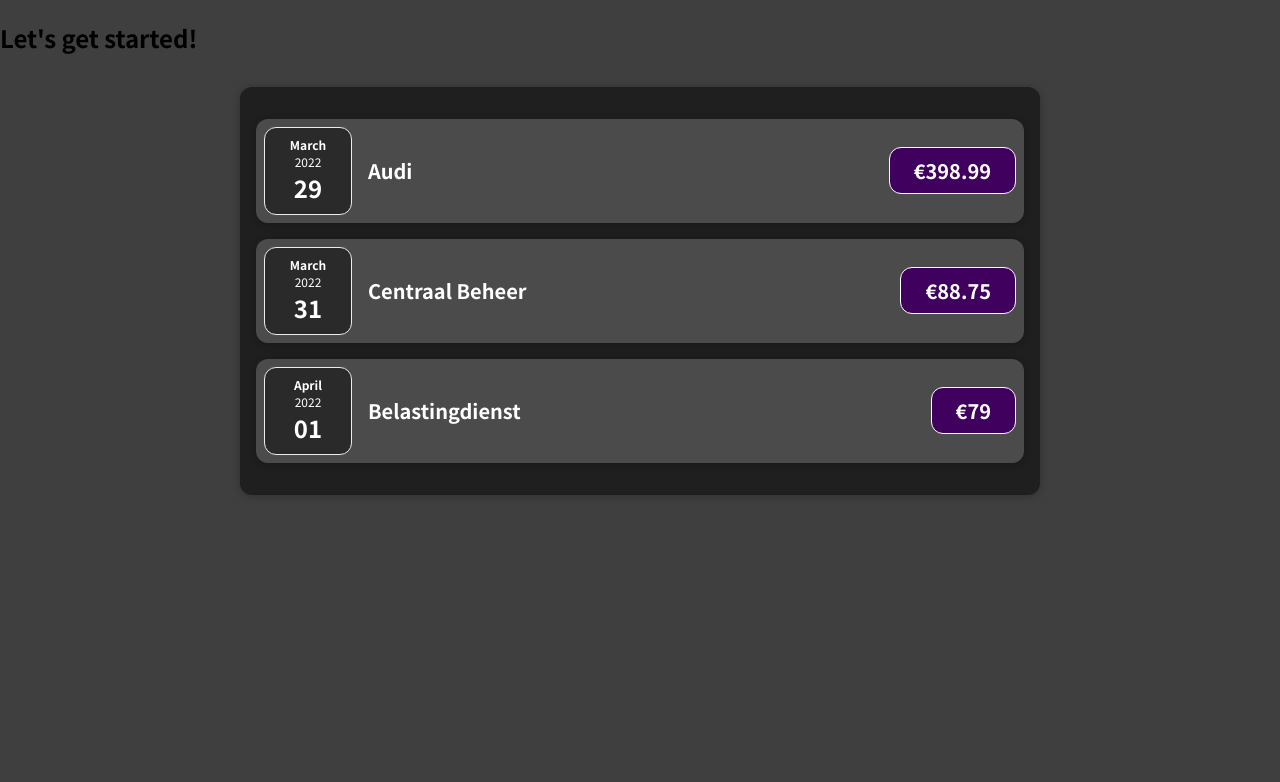
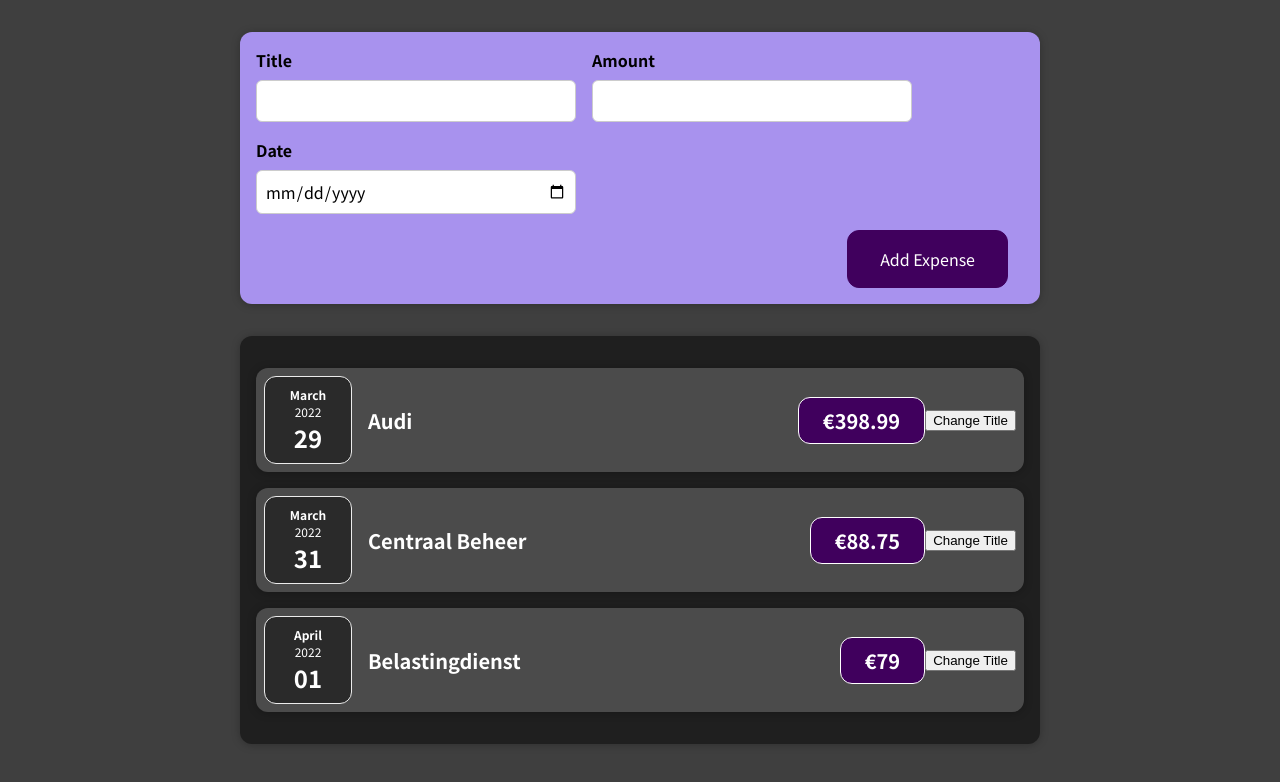
Before and after one commit to NiloyanSellathurai02/React-Learning-Course, a React (Create React App) app: page / in a window 1280 px wide. Shown: the top 782 px of the page. Built offline with nearby package versions, Linux system fonts and the light colour scheme.

Commit message:
learned about UserInputs with forms

```diff
--- a/src/App.js
+++ b/src/App.js
@@ -1,5 +1,6 @@
 import Expenses from "./components/Expenses/Expenses";
 
+import NewExpense from "./components/NewExpense/NewExpense";
 const App = () => {
   const data = [
     {
@@ -20,7 +21,7 @@
   ];
   return (
     <div>
-      <h2>Let's get started!</h2>
+      <NewExpense />
       <Expenses items={data} />
     </div>
   );
--- a/src/components/Expenses/ExpenseItem.js
+++ b/src/components/Expenses/ExpenseItem.js
@@ -1,16 +1,24 @@
+import React, { useState } from "react";
+
 import ExpenseDate from "./ExpenseDate";
 import "./ExpenseItem.css";
 import "./ExpenseDate.css";
 import Card from "../UI/Card";
 
 const ExpenseItem = (props) => {
+  const [title, setTitle] = useState(props.title);
+
+  const clickHandler = () => {
+    setTitle("Updated!!");
+  };
   return (
     <Card className="expense-item">
       <ExpenseDate date={props.date} />
       <div className="expense-item__description">
-        <h2>{props.title}</h2>
+        <h2>{title}</h2>
         <div className="expense-item__price">€{props.amount}</div>
       </div>
+      <button onClick={clickHandler}>Change Title</button>
     </Card>
   );
 };
--- /dev/null
+++ b/src/components/NewExpense/ExpenseForm.css
@@ -0,0 +1,26 @@
+.new-expense__controls {
+  display: flex;
+  flex-wrap: wrap;
+  gap: 1rem;
+  margin-bottom: 1rem;
+  text-align: left;
+}
+
+.new-expense__control label {
+  font-weight: bold;
+  margin-bottom: 0.5rem;
+  display: block;
+}
+
+.new-expense__control input {
+  font: inherit;
+  padding: 0.5rem;
+  border-radius: 6px;
+  border: 1px solid #ccc;
+  width: 20rem;
+  max-width: 100%;
+}
+
+.new-expense__actions {
+  text-align: right;
+}
--- /dev/null
+++ b/src/components/NewExpense/ExpenseForm.js
@@ -0,0 +1,55 @@
+import React, { useState } from "react";
+
+import "./ExpenseForm.css";
+
+const ExpenseForm = () => {
+  const [enteredTitle, setEnteredTitle] = useState("");
+  const [enteredAmount, setEnteredAmount] = useState("");
+  const [enteredDate, setEnteredDate] = useState("");
+
+  const titleChangeHandler = (event) => {
+    setEnteredTitle(event.target.value);
+  };
+
+  const amountChangeHandler = (event) => {
+    setEnteredAmount(event.target.value);
+  };
+
+  const dateChangeHandler = (event) => {
+    setEnteredDate(event.target.value);
+  };
+
+  return (
+    <form>
+      <div className="new-expense__controls">
+        <div className="new-expense__control">
+          <label>Title</label>
+          <input type="text" onChange={titleChangeHandler} />
+        </div>
+        <div className="new-expense__control">
+          <label>Amount</label>
+          <input
+            type="number"
+            min="0.01"
+            step="0.01"
+            onChange={amountChangeHandler}
+          />
+        </div>
+        <div className="new-expense__control">
+          <label>Date</label>
+          <input
+            type="date"
+            min="2019-01-01"
+            max="2023-12-31"
+            onChange={dateChangeHandler}
+          />
+        </div>
+      </div>
+      <div className="new-expense__actions">
+        <button type="submit">Add Expense</button>
+      </div>
+    </form>
+  );
+};
+
+export default ExpenseForm;
--- /dev/null
+++ b/src/components/NewExpense/NewExpense.css
@@ -0,0 +1,38 @@
+.new-expense {
+  background-color: #a892ee;
+  padding: 1rem;
+  margin: 2rem auto;
+  width: 50rem;
+  max-width: 95%;
+  border-radius: 12px;
+  text-align: center;
+  box-shadow: 0 1px 8px rgba(0, 0, 0, 0.25);
+}
+
+.new-expense button {
+  font: inherit;
+  cursor: pointer;
+  padding: 1rem 2rem;
+  border: 1px solid #40005d;
+  background-color: #40005d;
+  color: white;
+  border-radius: 12px;
+  margin-right: 1rem;
+}
+
+.new-expense button:hover,
+.new-expense button:active {
+  background-color: #510674;
+  border-color: #510674;
+}
+
+.new-expense button.alternative {
+  color: #220131;
+  border-color: transparent;
+  background-color: transparent;
+}
+
+.new-expense button.alternative:hover,
+.new-expense button.alternative:active {
+  background-color: #ddb3f8;
+}
--- /dev/null
+++ b/src/components/NewExpense/NewExpense.js
@@ -0,0 +1,13 @@
+import React from "react";
+
+import "./NewExpense.css";
+import ExpenseForm from "./ExpenseForm";
+const NewExpense = () => {
+  return (
+    <div className="new-expense">
+      <ExpenseForm />
+    </div>
+  );
+};
+
+export default NewExpense;
```
